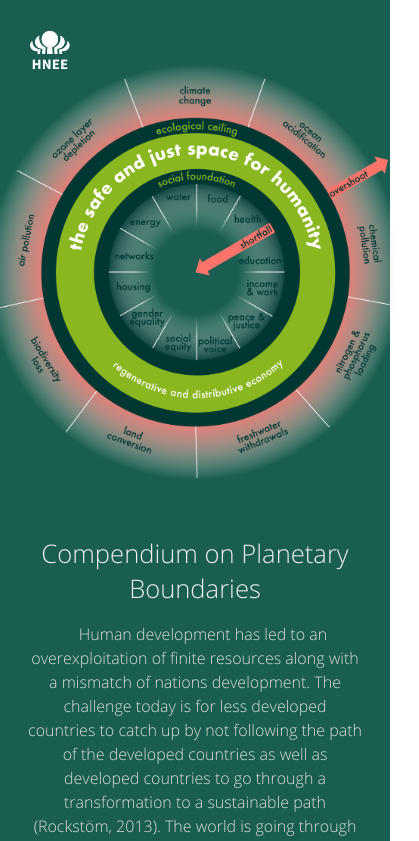
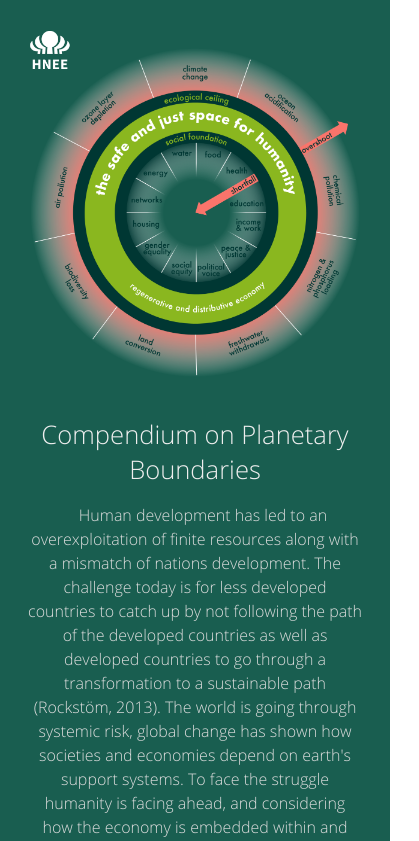
Before and after one commit to alexovits/hnee-gcm-compendium, a Next.js app: page / in a window 390 px wide. Shown: the top 841 px of the page, 419 px wide, since content can reach past the window. Built offline with nearby package versions, Linux system fonts and the light colour scheme.

Commit message:
Adjust image sizing

```diff
--- a/pages/index.jsx
+++ b/pages/index.jsx
@@ -41,7 +41,7 @@ export default function Home() {
                 Read more about it! &rarr;
              </a>
           </div>
-          <img src="/main-d.png" alt="doughnut" width="auto" id={styles.titleImage}/>
+          <img src="/main-d.png" alt="doughnut" height={'auto'} id={styles.titleImage}/>
 
         </div>
         <h2 className={styles.checkoutTitle}>Check out our inputs</h2>
--- a/styles/Home.module.css
+++ b/styles/Home.module.css
@@ -60,8 +60,10 @@
 }
 
 #titleImage{
-  height: 34rem;
-  padding: 1rem;
+  width: 45%;
+  margin-left: 10px;
+  margin-right: 10px;
+  /* height: 0; */
 }
 
 .titleHeader{
@@ -412,8 +414,9 @@
   }
 
   #titleImage{
-    margin-top: 40px;
-    height: 30rem;
+    /* margin-top: 40px;
+    height: 30rem; */
+    width: 65%;
   }
 
   .articleContainer{
@@ -452,17 +455,17 @@
   }
 
   .articleImageContainer img {
-    width: 94%;
+    width: 80%;
   }
 
   #doughnutImage img {
-    width: 94%;
+    /* width: 90%; */
   }
 }
 
 @media (max-width: 768px) {
   #titleImage{
-    height: 28rem;
+    width: 80%;
   }
 
   .grid {
@@ -479,6 +482,13 @@
   }
 }
 
+@media (max-width: 480px) {
+  #titleImage{
+    width: 90%;
+  }
+
+}
+
 @media (prefers-color-scheme: dark) {
   .card,
   .footer {
```
